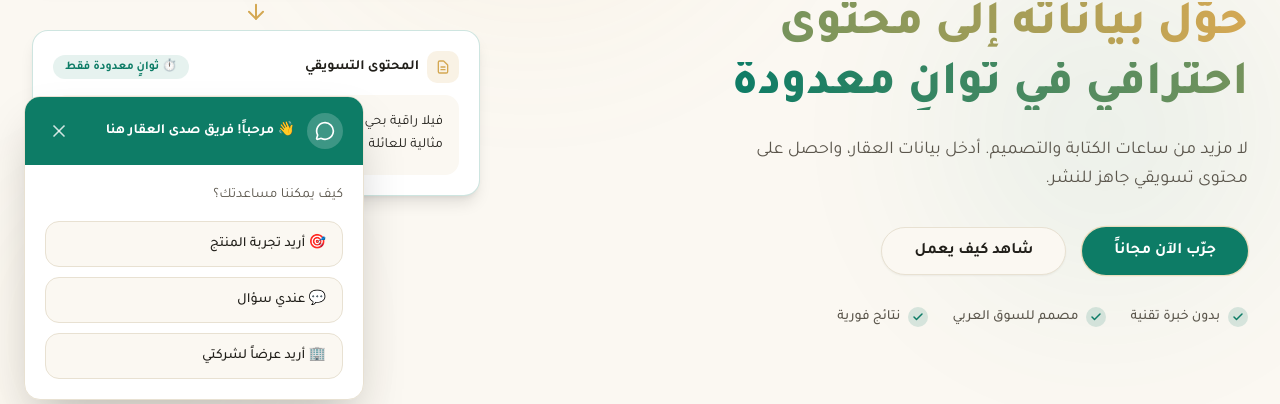
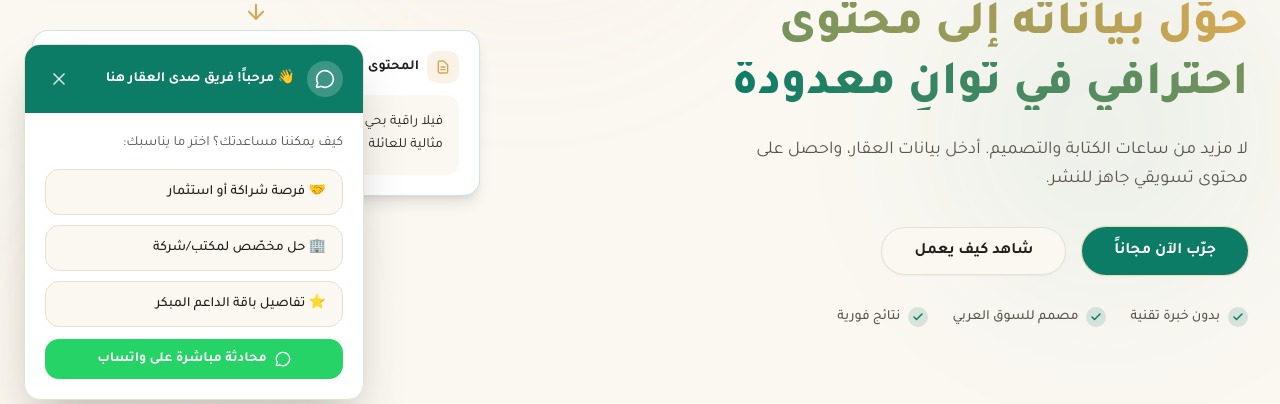
Before and after one commit to wer711/sada-elaqar, a Next.js app: page / in a window 1280 px wide. Both pictures are taken after a click on the button 52 px from the left and 743 px from the top of the page. Shown: the part 312-716 px from the top of the page. Built offline with nearby package versions, Linux system fonts and the light colour scheme; no server answers; the database is empty.

Commit message:
Fix WhatsApp widget: all 3 options open WhatsApp directly + serious professional topics + use <a> tags instead of window.open (popup blocker fix)

```diff
--- a/src/components/landing/WhatsAppWidget.tsx
+++ b/src/components/landing/WhatsAppWidget.tsx
@@ -5,21 +5,28 @@ import { motion, AnimatePresence } from 'framer-motion'
 import { MessageCircle, X, ExternalLink } from 'lucide-react'
 
 // Public-facing WhatsApp number (Gulf-facing brand presence).
-// Sourced from NEXT_PUBLIC_WHATSAPP_NUMBER env var; falls back to a Saudi placeholder.
 const WA_NUMBER = process.env.NEXT_PUBLIC_WHATSAPP_NUMBER || '966500000000'
 
+/* ─── Quick reply options ───
+ * Each option opens WhatsApp directly with a pre-filled, professional message.
+ * The topics are chosen to be SERIOUS and NOT already answered on the page:
+ *   1. Partnership / investment in the project (for serious business people)
+ *   2. Enterprise / custom solution for large offices
+ *   3. Early access priority + founder plan details
+ * Using <a href> instead of window.open() to avoid popup blocker issues.
+ */
 const quickReplies = [
   {
-    label: '🎯 أريد تجربة المنتج',
-    action: 'demo',
+    label: '🤝 فرصة شراكة أو استثمار',
+    message: 'مرحباً، أرغب في مناقشة فرصة شراكة أو استثمار في مشروع صدى العقار. أريد معرفة التفاصيل والإمكانيات المتاحة.',
   },
   {
-    label: '💬 عندي سؤال',
-    action: 'question',
+    label: '🏢 حل مخصّص لمكتب/شركة',
+    message: 'مرحباً، أدير مكتب وساطة عقاري وأحتاج حلاً مخصّصاً لفريقي. أريد مناقشة باقات المؤسسات والمزايا الخاصة.',
   },
   {
-    label: '🏢 أريد عرضاً لشركتي',
-    action: 'company',
+    label: '⭐ تفاصيل باقة الداعم المبكر',
+    message: 'مرحباً، مهتم بباقة الداعم المبكر وأريد معرفة كل التفاصيل: المزايا الكاملة، طريقة الدفع، وكيف أحصل على الأولوية.',
   },
 ]
 
@@ -45,26 +52,9 @@ export default function WhatsAppWidget() {
     return () => document.removeEventListener('mousedown', handleClickOutside)
   }, [isOpen])
 
-  function handleQuickReply(action: string) {
-    if (action === 'demo') {
-      setIsOpen(false)
-      const el = document.getElementById('demo')
-      if (el) {
-        el.scrollIntoView({ behavior: 'smooth', block: 'start' })
-      }
-    } else if (action === 'question') {
-      window.open(
-        `https://wa.me/${WA_NUMBER}?text=${encodeURIComponent('مرحباً، عندي سؤال عن صدى العقار')}`,
-        '_blank'
-      )
-      setIsOpen(false)
-    } else if (action === 'company') {
-      window.open(
-        `https://wa.me/${WA_NUMBER}?text=${encodeURIComponent('مرحباً، أريد عرضاً خاصاً لشركتي')}`,
-        '_blank'
-      )
-      setIsOpen(false)
-    }
+  // Build WhatsApp URL for a given message
+  function buildWhatsAppUrl(message: string): string {
+    return `https://wa.me/${WA_NUMBER}?text=${encodeURIComponent(message)}`
   }
 
   return (
@@ -103,20 +93,35 @@ export default function WhatsAppWidget() {
 
             {/* Body */}
             <div className="px-5 py-5">
-              <p className="text-[#5B564C] text-sm mb-4">كيف يمكننا مساعدتك؟</p>
+              <p className="text-[#5B564C] text-sm mb-4">كيف يمكننا مساعدتك؟ اختر ما يناسبك:</p>
 
               <div className="space-y-2.5">
                 {quickReplies.map((reply) => (
-                  <button
-                    key={reply.action}
-                    onClick={() => handleQuickReply(reply.action)}
-                    className="w-full text-right px-4 py-3 rounded-xl border border-[#E8E1D2] bg-[#FBF8F2] hover:bg-[#F5F0E8] hover:border-[#0D7C66]/30 transition-all text-sm font-medium text-[#211F1A] flex items-center justify-between group"
+                  <a
+                    key={reply.label}
+                    href={buildWhatsAppUrl(reply.message)}
+                    target="_blank"
+                    rel="noopener noreferrer"
+                    onClick={() => setIsOpen(false)}
+                    className="w-full text-right px-4 py-3 rounded-xl border border-[#E8E1D2] bg-[#FBF8F2] hover:bg-[#F5F0E8] hover:border-[#0D7C66]/30 transition-all text-sm font-medium text-[#211F1A] flex items-center justify-between group cursor-pointer"
                   >
                     <span>{reply.label}</span>
                     <ExternalLink className="w-3.5 h-3.5 text-[#5B564C] opacity-0 group-hover:opacity-100 transition-opacity" />
-                  </button>
+                  </a>
                 ))}
               </div>
+
+              {/* Direct WhatsApp link */}
+              <a
+                href={buildWhatsAppUrl('مرحباً، أريد التواصل معكم بخصوص صدى العقار')}
+                target="_blank"
+                rel="noopener noreferrer"
+                onClick={() => setIsOpen(false)}
+                className="mt-3 w-full flex items-center justify-center gap-2 px-4 py-2.5 rounded-xl bg-[#25D366] hover:bg-[#20BD5A] text-white text-sm font-bold transition-all cursor-pointer"
+              >
+                <MessageCircle className="w-4 h-4" />
+                محادثة مباشرة على واتساب
+              </a>
             </div>
           </motion.div>
         )}
```
